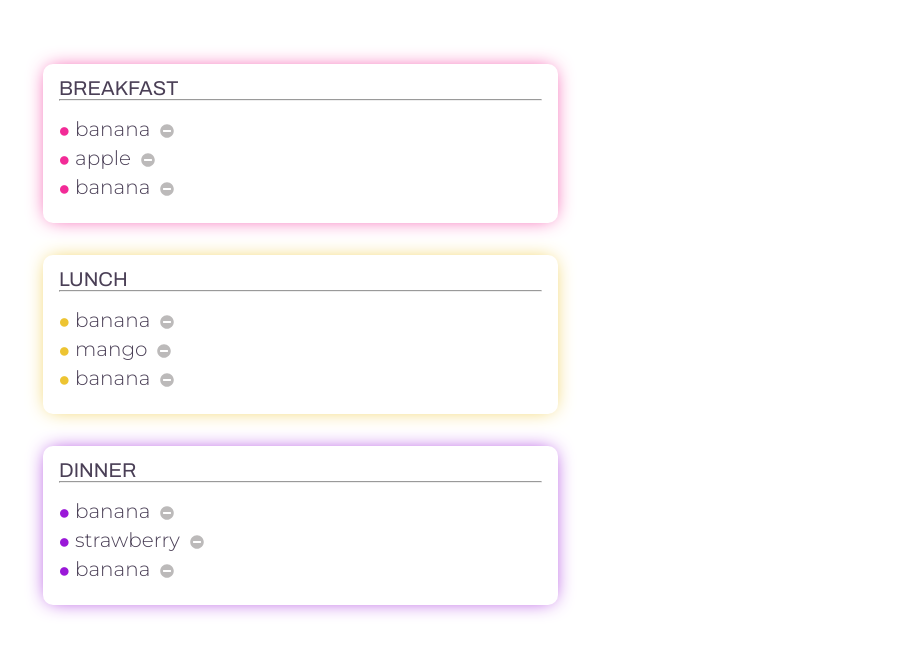
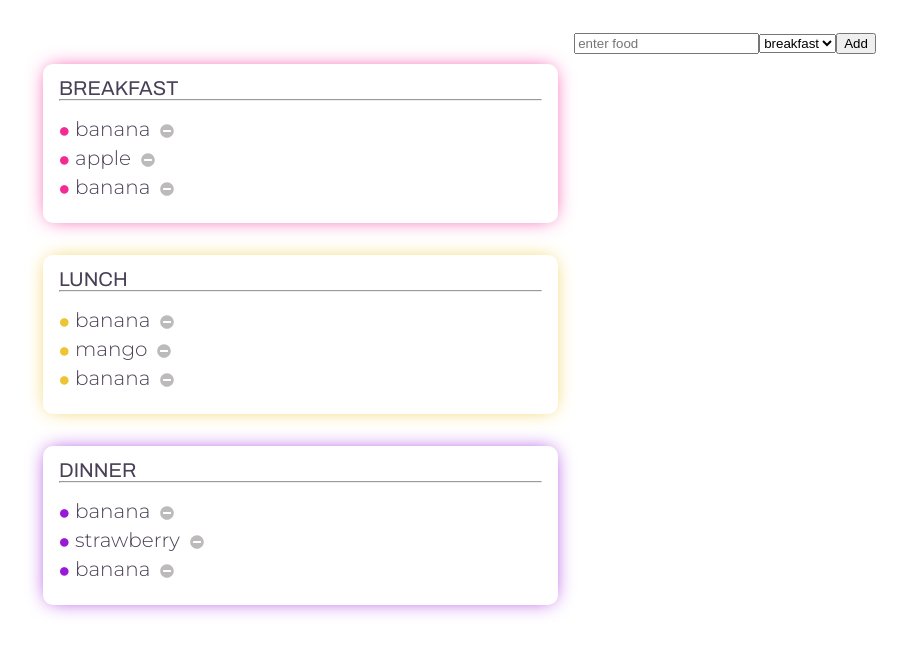
Before and after one commit to denizerisen/get-that-nutrition, a React (Create React App) app: page / in a window 1280 px wide. Shown: the top 654 px of the page, without its empty margins (5-912 px from the left). Built offline with nearby package versions, Linux system fonts and the light colour scheme.

Commit message:
add food based on meal (not styled yet)

```diff
--- a/src/App.js
+++ b/src/App.js
@@ -1,14 +1,57 @@
-import React from 'react';
+import React, { useState } from 'react';
 import './css/main.css';
-import Meals from './components/meals/Meals'
+import Meals from './components/meals/Meals';
+import Form from './components/form/form';
+
+const mealsjson = {
+  breakfast: [
+    { id: 1, name: 'banana' },
+    { id: 2, name: 'apple' },
+    { id: 3, name: 'banana' }
+  ],
+  lunch: [
+    { id: 1, name: 'banana' },
+    { id: 2, name: 'mango' },
+    { id: 3, name: 'banana' }
+  ],
+  dinner: [
+    { id: 1, name: 'banana' },
+    { id: 2, name: 'strawberry' },
+    { id: 3, name: 'banana' }
+  ]
+};
 
 function App() {
+  const [meals, setMeals] = useState(mealsjson);
+
+  const addFood = (food, meal) => {
+    let mutableMeals = JSON.parse(JSON.stringify(meals));
+
+    mutableMeals[meal] = [
+      ...mutableMeals[meal],
+      { id: Math.random(), name: food }
+    ];
+    setMeals(mutableMeals);
+  };
+
+  const deleteFood = (id, meal) => {
+    let mutableMeals = JSON.parse(JSON.stringify(meals));
+
+    const newFoodList = mutableMeals[meal].filter(item => {
+      return item.id !== id;
+    });
+    mutableMeals[meal] = newFoodList;
+
+    setMeals(mutableMeals);
+  };
+
   return (
     <div className="App grid">
       <div className="column__meal">
-        <Meals/>
+        <Meals meals={meals} deleteFood={deleteFood} />
       </div>
       <div className="column__nutrition">
+        <Form addFood={addFood} />
       </div>
     </div>
   );
--- /dev/null
+++ b/src/components/form/form.js
@@ -0,0 +1,41 @@
+import React, { useState } from 'react';
+
+export default function Form(props) {
+  const { addFood } = props;
+  const [foodVal, setFoodVal] = useState('');
+  const [mealVal, setMealVal] = useState('');
+
+  const handleSubmit = e => {
+    e.preventDefault();
+    addFood(foodVal, mealVal);
+  };
+
+  const handleChange = e => {
+    setFoodVal(e.target.value);
+  };
+
+  const handleMeal = e => {
+    setMealVal(e.target.value);
+  };
+
+  return (
+    <form onSubmit={e => handleSubmit(e)}>
+      <input
+        type="text"
+        value={foodVal}
+        onChange={e => {
+          handleChange(e);
+        }}
+        placeholder="enter food"
+      />
+      <select value={mealVal} onChange={e => handleMeal(e)}>
+        <option selected value="breakfast">
+          breakfast
+        </option>
+        <option value="lunch">lunch</option>
+        <option value="dinner">dinner</option>
+      </select>
+      <input type="submit" value="Add" />
+    </form>
+  );
+}
--- a/src/components/meals/Meals.js
+++ b/src/components/meals/Meals.js
@@ -1,53 +1,29 @@
-import React, { Component } from 'react'
+import React from 'react';
 
-import Meal from './components/Meal'
-export default class Meals extends Component {
-    state={
-        breakfast: [
-            {id: 1, name:'banana'},
-            {id: 2, name:'apple'},
-            {id: 3, name:'banana'},
-        ],
-        lunch: [
-            {id: 1, name:'banana'},
-            {id: 2, name:'mango'},
-            {id: 3, name:'banana'},
-        ],
-        dinner: [
-            {id: 1, name:'banana'},
-            {id: 2, name:'strawberry'},
-            {id: 3, name:'banana'},
-        ]
-    }
-    deleteFood = (id) =>{
-        let newFoodList = this.state.breakfast.filter(food =>{
-            return food.id != id
-        })
-        this.setState({
-            breakfast: newFoodList
-        })
-    }
-    render() {
+import Meal from './components/Meal';
+export default function Meals(props) {
+  const { deleteFood, meals } = props;
 
   return (
     <div>
       <Meal
         styleName="meal__wrapper--pink"
         meal="breakfast"
-                    foods={this.state.breakfast}
-                    deleteFood={this.deleteFood}
+        foods={meals.breakfast}
+        deleteFood={deleteFood}
       />
       <Meal
         styleName="meal__wrapper--yellow"
         meal="lunch"
-                    foods={this.state.lunch}
+        foods={meals.lunch}
+        deleteFood={deleteFood}
       />
       <Meal
         styleName="meal__wrapper--purple"
         meal="dinner"
-                    foods={this.state.dinner}
+        foods={meals.dinner}
+        deleteFood={deleteFood}
       />
     </div>
-        )
+  );
 }
-}
--- a/src/components/meals/components/Meal.js
+++ b/src/components/meals/components/Meal.js
@@ -1,33 +1,36 @@
-import React, { Component } from 'react'
-import {CSSTransition, TransitionGroup} from 'react-transition-group'
-import { FontAwesomeIcon } from '@fortawesome/react-fontawesome'
-import { faMinusCircle } from '@fortawesome/free-solid-svg-icons'
+import React from 'react';
+import { CSSTransition, TransitionGroup } from 'react-transition-group';
+import { FontAwesomeIcon } from '@fortawesome/react-fontawesome';
+import { faMinusCircle } from '@fortawesome/free-solid-svg-icons';
 
-const Meal = ({foods,meal,styleName, deleteFood }) => {
+const Meal = ({ foods, meal, styleName, deleteFood }) => {
   const foodList = foods ? (
-        foods.map(function(food){
-            return (<CSSTransition key={food.id} timeout={2000} classNames="move">
+    foods.map(function(food) {
+      return (
+        <CSSTransition key={food.id} timeout={300} classNames="move">
           <li>
             {food.name}
-                        <FontAwesomeIcon icon={faMinusCircle}
-                        onClick={()=>{deleteFood(food.id)}}
+            <FontAwesomeIcon
+              icon={faMinusCircle}
+              onClick={() => {
+                deleteFood(food.id, meal);
+              }}
             />
           </li>
-                    </CSSTransition>)
+        </CSSTransition>
+      );
     })
-    ):(
+  ) : (
     <p>No food added yet.</p>
-    )
-    return(
-        <div className={styleName + " meal__wrapper"}>
+  );
+  return (
+    <div className={styleName + ' meal__wrapper'}>
       <h2>{meal}</h2>
-                <hr/>
+      <hr />
       <ul className="food__list">
-                <TransitionGroup>
-                {foodList}
-                </TransitionGroup>
+        <TransitionGroup>{foodList}</TransitionGroup>
       </ul>
     </div>
-    )
-}
+  );
+};
 export default Meal;
```
Lines whose indentation alone changed are shown as unchanged.
